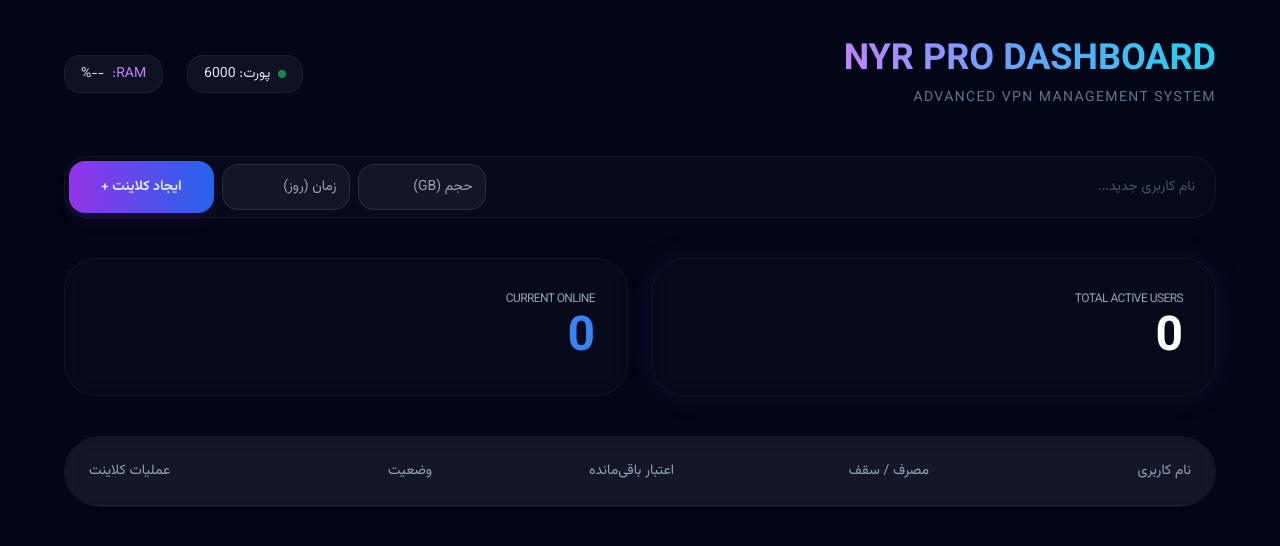
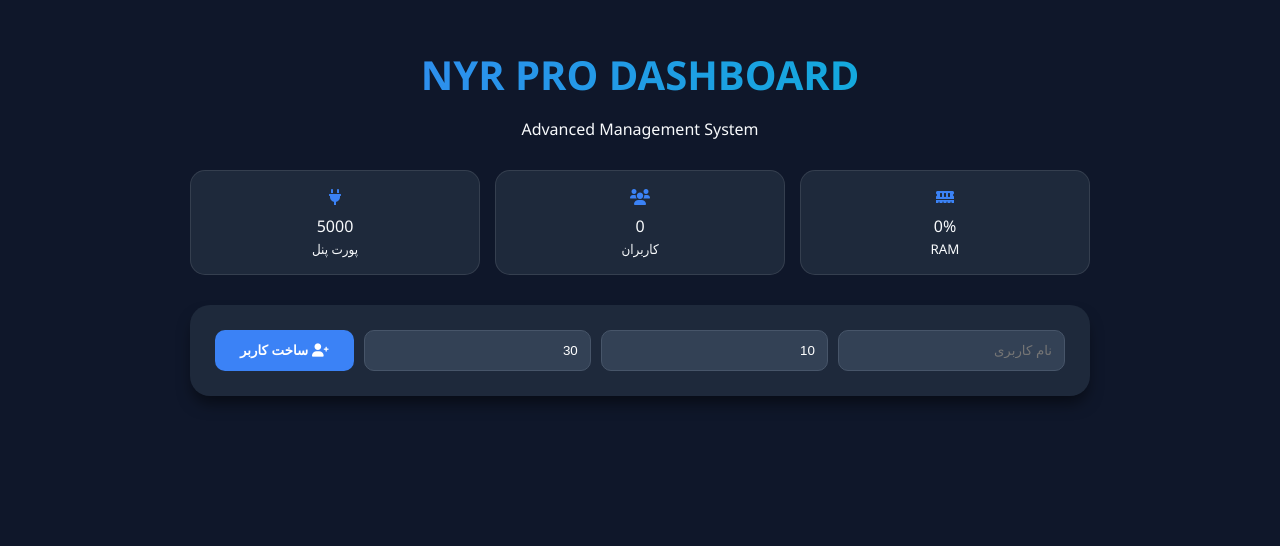
Before and after one commit to rima0222/op, a Flask app: page / in a window 1280 px wide. Shown: the top 546 px of the page. Run offline with Flask 3, Linux system fonts and the light colour scheme; lists and menus that the app fills with data are empty; some libraries are stand-ins or nearby versions.

Commit message:
Update index.html

```diff
--- a/templates/index.html
+++ b/templates/index.html
@@ -3,149 +3,261 @@
 <head>
     <meta charset="UTF-8">
     <meta name="viewport" content="width=device-width, initial-scale=1.0">
-    <title>NYR Pro Panel | مدیریت هوشمند</title>
-    <script src="https://cdn.tailwindcss.com"></script>
-    <link href="https://cdnjs.cloudflare.com/ajax/libs/animate.css/4.1.1/animate.min.css" rel="stylesheet">
+    <title>NYR PRO DASHBOARD</title>
+    <link href="https://cdnjs.cloudflare.com/ajax/libs/font-awesome/6.0.0/css/all.min.css" rel="stylesheet">
     <style>
-        @import url('https://fonts.googleapis.com/css2?family=Vazirmatn:wght@100;400;700&display=swap');
+        :root {
+            --bg-color: #0f172a;
+            --card-bg: #1e293b;
+            --primary: #3b82f6;
+            --accent: #06b6d4;
+            --danger: #ef4444;
+            --success: #22c55e;
+            --warning: #f59e0b;
+            --text: #f8fafc;
+        }
+
         body {
-            background: #020617;
-            color: #e2e8f0;
-            font-family: 'Vazirmatn', sans-serif;
-            overflow-x: hidden;
+            font-family: 'Segoe UI', Tahoma, Geneva, Verdana, sans-serif;
+            background-color: var(--bg-color);
+            color: var(--text);
+            margin: 0;
+            padding: 20px;
         }
-        .glass {
-            background: rgba(255, 255, 255, 0.02);
-            backdrop-filter: blur(12px);
-            border: 1px solid rgba(255, 255, 255, 0.05);
+
+        .container {
+            max-width: 900px;
+            margin: 0 auto;
         }
-        .purple-glow { box-shadow: 0 0 30px rgba(139, 92, 246, 0.1); }
-        input::-webkit-outer-spin-button, input::-webkit-inner-spin-button { -webkit-appearance: none; margin: 0; }
+
+        .header {
+            text-align: center;
+            margin-bottom: 30px;
+        }
+
+        .header h1 {
+            background: linear-gradient(to right, var(--primary), var(--accent));
+            -webkit-background-clip: text;
+            -webkit-text-fill-color: transparent;
+            font-size: 2.5rem;
+            margin-bottom: 5px;
+        }
+
+        .stats-grid {
+            display: grid;
+            grid-template-columns: repeat(auto-fit, minmax(150px, 1fr));
+            gap: 15px;
+            margin-bottom: 30px;
+        }
+
+        .stat-card {
+            background: var(--card-bg);
+            padding: 15px;
+            border-radius: 15px;
+            text-align: center;
+            border: 1px solid rgba(255,255,255,0.1);
+        }
+
+        .stat-card i { color: var(--primary); margin-bottom: 10px; }
+
+        .add-user-box {
+            background: var(--card-bg);
+            padding: 25px;
+            border-radius: 20px;
+            margin-bottom: 30px;
+            box-shadow: 0 10px 15px -3px rgba(0, 0, 0, 0.5);
+        }
+
+        .input-group {
+            display: grid;
+            grid-template-columns: 1fr 1fr 1fr auto;
+            gap: 10px;
+        }
+
+        input {
+            background: #334155;
+            border: 1px solid #475569;
+            color: white;
+            padding: 12px;
+            border-radius: 10px;
+            outline: none;
+        }
+
+        button {
+            cursor: pointer;
+            border: none;
+            border-radius: 10px;
+            font-weight: bold;
+            transition: 0.3s;
+        }
+
+        .btn-add { background: var(--primary); color: white; padding: 0 25px; }
+        .btn-add:hover { background: #2563eb; transform: translateY(-2px); }
+
+        .user-list {
+            display: grid;
+            gap: 15px;
+        }
+
+        .user-card {
+            background: var(--card-bg);
+            padding: 20px;
+            border-radius: 15px;
+            display: flex;
+            justify-content: space-between;
+            align-items: center;
+            border-right: 5px solid var(--primary);
+        }
+
+        .user-info h3 { margin: 0; font-size: 1.2rem; }
+        .user-info p { margin: 5px 0 0; font-size: 0.85rem; color: #94a3b8; }
+
+        .actions { display: flex; gap: 8px; }
+
+        .btn-action { padding: 8px 12px; font-size: 0.8rem; display: flex; align-items: center; gap: 5px; }
+        .btn-download { background: var(--success); color: white; }
+        .btn-reset { background: var(--warning); color: white; }
+        .btn-delete { background: var(--danger); color: white; }
+
+        @media (max-width: 600px) {
+            .input-group { grid-template-columns: 1fr; }
+            .user-card { flex-direction: column; text-align: center; gap: 15px; }
+            .user-card { border-right: none; border-top: 5px solid var(--primary); }
+        }
+
+        .badge {
+            padding: 2px 8px;
+            border-radius: 5px;
+            font-size: 0.7rem;
+            margin-right: 5px;
+        }
+        .badge-active { background: rgba(34, 197, 94, 0.2); color: var(--success); }
     </style>
 </head>
-<body class="p-4 md:p-10">
+<body>
 
-    <div class="max-w-6xl mx-auto flex flex-col md:flex-row justify-between items-center mb-12 animate__animated animate__fadeIn">
-        <div class="text-center md:text-right mb-6 md:mb-0">
-            <h1 class="text-4xl font-black bg-gradient-to-r from-purple-400 via-blue-400 to-cyan-400 bg-clip-text text-transparent">
-                NYR PRO DASHBOARD
-            </h1>
-            <p class="text-slate-500 text-sm mt-2 tracking-widest">ADVANCED VPN MANAGEMENT SYSTEM</p>
+<div class="container">
+    <div class="header">
+        <h1>NYR PRO DASHBOARD</h1>
+        <p>Advanced Management System</p>
     </div>
 
-        <div class="flex gap-6 text-sm">
-            <div class="flex items-center gap-2 bg-white/5 px-4 py-2 rounded-2xl border border-white/5">
-                <span class="w-2 h-2 rounded-full bg-green-500 animate-pulse"></span>
-                <span>پورت: 6000</span>
+    <div class="stats-grid">
+        <div class="stat-card">
+            <i class="fas fa-memory"></i>
+            <div id="ram-usage">0%</div>
+            <small>RAM</small>
         </div>
-            <div class="flex items-center gap-2 bg-white/5 px-4 py-2 rounded-2xl border border-white/5">
-                <span class="text-purple-400">RAM:</span>
-                <span id="ram-usage">--%</span>
+        <div class="stat-card">
+            <i class="fas fa-users"></i>
+            <div id="total-users">0</div>
+            <small>کاربران</small>
         </div>
+        <div class="stat-card">
+            <i class="fas fa-plug"></i>
+            <div>5000</div>
+            <small>پورت پنل</small>
         </div>
     </div>
 
-    <div class="max-w-6xl mx-auto mb-10 animate__animated animate__fadeInUp" style="animation-delay: 0.2s">
-        <div class="glass p-1 rounded-3xl flex flex-wrap md:flex-nowrap items-center gap-2">
-            <input id="new_user" type="text" placeholder="نام کاربری جدید..." class="bg-transparent flex-1 p-4 outline-none border-none text-sm placeholder:text-slate-600">
-            <input id="new_limit" type="number" placeholder="حجم (GB)" class="bg-white/5 border border-white/10 p-3 rounded-2xl text-sm w-full md:w-32 outline-none focus:border-purple-500 transition-all">
-            <input id="new_days" type="number" placeholder="زمان (روز)" class="bg-white/5 border border-white/10 p-3 rounded-2xl text-sm w-full md:w-32 outline-none focus:border-purple-500 transition-all">
-            <button onclick="createUser()" class="w-full md:w-auto bg-gradient-to-r from-purple-600 to-blue-600 hover:from-purple-500 hover:to-blue-500 px-8 py-4 rounded-2xl text-sm font-bold transition-all transform hover:scale-105 active:scale-95 shadow-lg shadow-purple-900/20">
-                ایجاد کلاینت +
+    <div class="add-user-box">
+        <div class="input-group">
+            <input type="text" id="username" placeholder="نام کاربری">
+            <input type="number" id="limit" placeholder="حجم (GB)" value="10">
+            <input type="number" id="days" placeholder="زمان (روز)" value="30">
+            <button class="btn-add" onclick="addUser()">
+                <i class="fas fa-user-plus"></i> ساخت کاربر
             </button>
         </div>
     </div>
 
-    <div class="max-w-6xl mx-auto grid grid-cols-1 md:grid-cols-2 gap-6 mb-10">
-        <div class="glass p-8 rounded-[2rem] purple-glow animate__animated animate__zoomIn">
-            <p class="text-slate-400 text-xs uppercase tracking-tighter">Total Active Users</p>
-            <h3 class="text-5xl font-black mt-2 text-white" id="total-users">0</h3>
-        </div>
-        <div class="glass p-8 rounded-[2rem] animate__animated animate__zoomIn" style="animation-delay: 0.1s">
-            <p class="text-slate-400 text-xs uppercase tracking-tighter">Current Online</p>
-            <h3 class="text-5xl font-black mt-2 text-blue-500" id="online-users">0</h3>
-        </div>
-    </div>
-
-    <div class="max-w-6xl mx-auto glass rounded-[2.5rem] overflow-hidden animate__animated animate__fadeInUp" style="animation-delay: 0.4s">
-        <div class="overflow-x-auto">
-            <table class="w-full text-right border-collapse">
-                <thead>
-                    <tr class="bg-white/5 border-b border-white/5">
-                        <th class="p-6 text-slate-400 font-medium text-sm">نام کاربری</th>
-                        <th class="p-6 text-slate-400 font-medium text-sm text-center">مصرف / سقف</th>
-                        <th class="p-6 text-slate-400 font-medium text-sm text-center">اعتبار باقی‌مانده</th>
-                        <th class="p-6 text-slate-400 font-medium text-sm text-center">وضعیت</th>
-                        <th class="p-6 text-slate-400 font-medium text-sm text-left">عملیات کلاینت</th>
-                    </tr>
-                </thead>
-                <tbody id="user-table-body" class="divide-y divide-white/5">
-                    </tbody>
-            </table>
+    <div id="user-list" class="user-list">
         </div>
 </div>
 
 <script>
-        async function refreshStats() {
-            try {
-                const res = await fetch('/api/stats');
-                const data = await res.json();
+    function fetchStats() {
+        fetch('/api/stats')
+            .then(res => res.json())
+            .then(data => {
+                document.getElementById('ram-usage').innerText = data.ram_usage;
+                document.getElementById('total-users').innerText = data.total_users;
 
-                document.getElementById('total-users').innerText = data.total_users;
-                document.getElementById('online-users').innerText = data.online_users;
-                document.getElementById('ram-usage').innerText = data.ram_usage;
-
-                const tbody = document.getElementById('user-table-body');
-                tbody.innerHTML = '';
-
+                const list = document.getElementById('user-list');
+                list.innerHTML = '';
                 data.users_list.forEach(user => {
-                    const statusColor = user.status === 'Online' ? 'text-green-400 bg-green-400/10' : 'text-slate-500 bg-white/5';
-                    tbody.innerHTML += `
-                        <tr class="hover:bg-white/10 transition-all duration-300 group">
-                            <td class="p-6 font-bold text-slate-200 group-hover:text-purple-400">${user.username}</td>
-                            <td class="p-6 text-sm text-slate-400 text-center">${user.usage}</td>
-                            <td class="p-6 text-sm text-slate-400 text-center">${user.expiry} روز</td>
-                            <td class="p-6 text-center">
-                                <span class="${statusColor} px-4 py-1.5 rounded-full text-[10px] font-bold uppercase tracking-widest border border-white/5">
-                                    ${user.status}
-                                </span>
-                            </td>
-                            <td class="p-6 flex justify-end gap-4">
-                                <a href="/api/download/${user.username}" class="bg-white/5 hover:bg-blue-600/20 text-blue-400 p-2.5 px-4 rounded-xl text-xs transition-all border border-white/5">
-                                    ⬇ دریافت فایل .ovpn
-                                </a>
-                                <button class="bg-white/5 hover:bg-red-600/20 text-red-500 p-2.5 px-4 rounded-xl text-xs transition-all border border-white/5">
-                                    حذف
+                    list.innerHTML += `
+                        <div class="user-card">
+                            <div class="user-info">
+                                <h3>${user.username} <span class="badge badge-active">${user.status}</span></h3>
+                                <p>
+                                    <i class="fas fa-chart-pie"></i> مصرف: ${user.usage} |
+                                    <i class="fas fa-clock"></i> انقضا: ${user.expiry} روز
+                                </p>
+                            </div>
+                            <div class="actions">
+                                <button class="btn-action btn-download" onclick="window.location='/api/download/${user.username}'">
+                                    <i class="fas fa-download"></i> دانلود
                                 </button>
-                            </td>
-                        </tr>
+                                <button class="btn-action btn-reset" onclick="resetUser('${user.username}')">
+                                    <i class="fas fa-sync-alt"></i> تمدید
+                                </button>
+                                <button class="btn-action btn-delete" onclick="deleteUser('${user.username}')">
+                                    <i class="fas fa-trash"></i> حذف
+                                </button>
+                            </div>
+                        </div>
                     `;
                 });
-            } catch (e) { console.error("Error updating dashboard:", e); }
+            });
     }
 
-        async function createUser() {
-            const username = document.getElementById('new_user').value;
-            const limit = document.getElementById('new_limit').value;
-            const days = document.getElementById('new_days').value;
+    function addUser() {
+        const username = document.getElementById('username').value;
+        const limit = document.getElementById('limit').value;
+        const days = document.getElementById('days').value;
 
-            if(!username) return alert("نام کاربری الزامی است");
+        if(!username) return alert('نام کاربری الزامی است');
 
-            const res = await fetch('/api/add_user', {
+        fetch('/api/add_user', {
             method: 'POST',
             headers: {'Content-Type': 'application/json'},
             body: JSON.stringify({username, limit, days})
+        }).then(res => res.json()).then(data => {
+            if(data.status === 'success') {
+                alert('کاربر با موفقیت ساخته شد');
+                location.reload();
+            } else {
+                alert('خطا: ' + data.message);
+            }
         });
-            const result = await res.json();
-            alert(result.message);
-
-            // Clear inputs
-            document.getElementById('new_user').value = '';
-            refreshStats();
     }
 
-        setInterval(refreshStats, 5000);
-        refreshStats();
+    function resetUser(username) {
+        if(confirm(`آیا از تمدید و ریست حجم کاربر ${username} مطمئن هستید؟`)) {
+            fetch(`/api/reset_user/${username}`, {method: 'POST'})
+                .then(res => res.json())
+                .then(data => {
+                    if(data.status === 'success') location.reload();
+                    else alert('خطا در تمدید');
+                });
+        }
+    }
+
+    function deleteUser(username) {
+        if(confirm(`آیا از حذف کاربر ${username} مطمئن هستید؟`)) {
+            fetch(`/api/delete_user/${username}`, {method: 'DELETE'})
+                .then(res => res.json())
+                .then(data => {
+                    if(data.status === 'success') location.reload();
+                    else alert('خطا در حذف');
+                });
+        }
+    }
+
+    setInterval(fetchStats, 5000);
+    fetchStats();
 </script>
+
 </body>
 </html>
```
Lines whose indentation alone changed are shown as unchanged.
